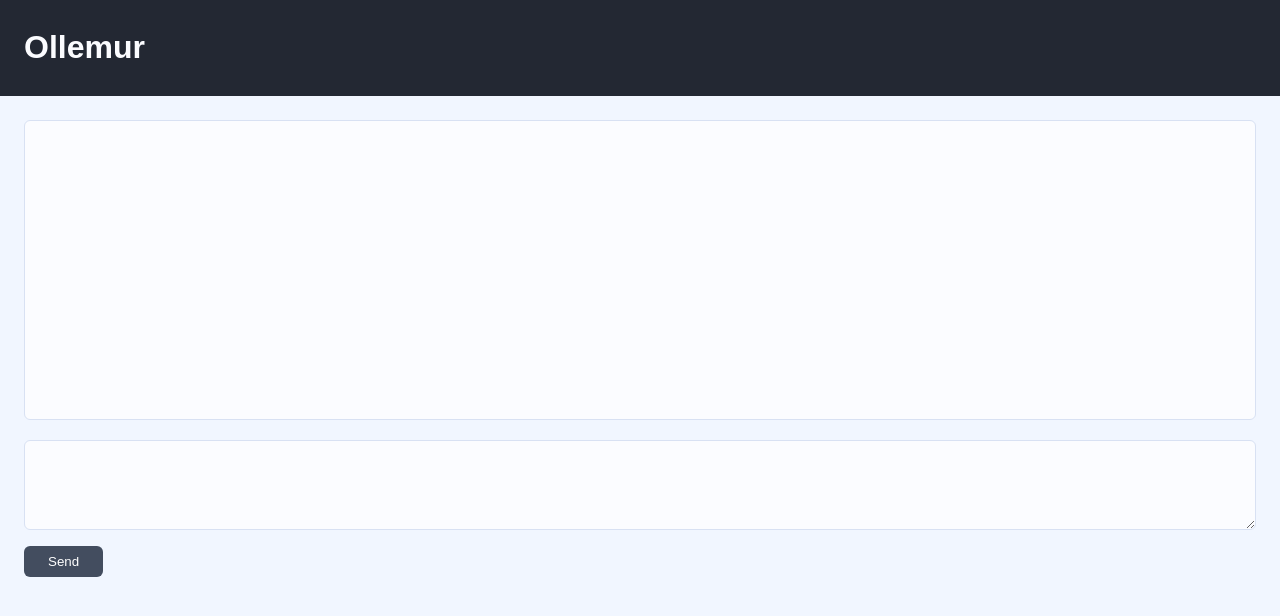
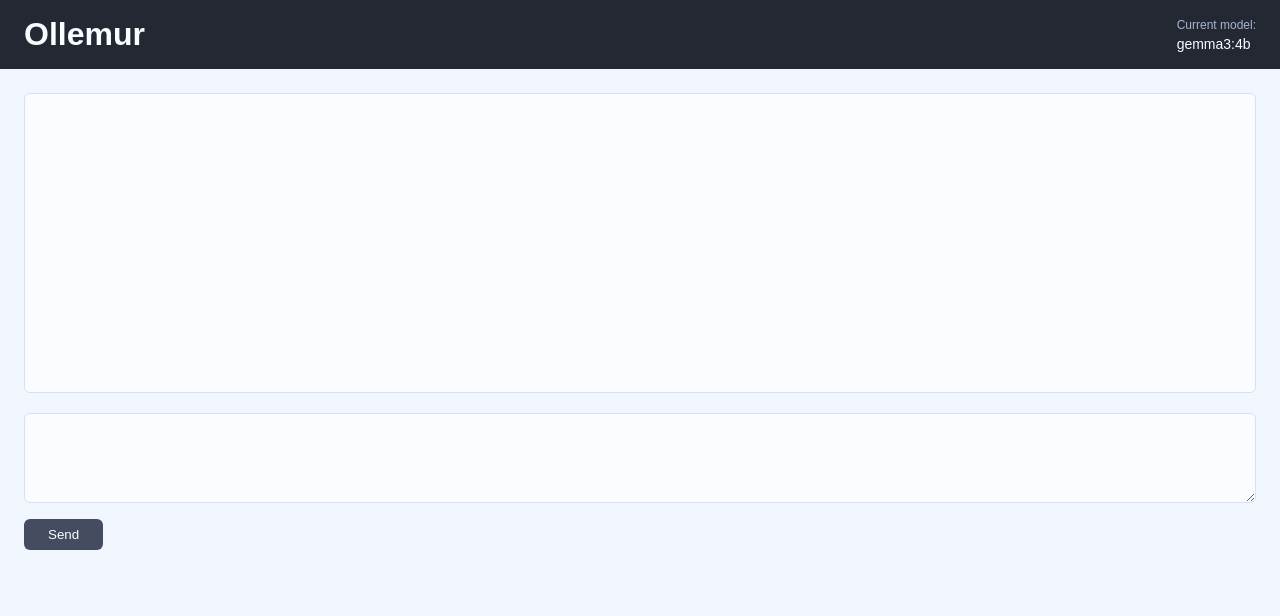
Before and after one commit to tylerwoodcook/ollemur, a website built with Parcel: page index.html in a window 1280 px wide. Built offline with nearby package versions, Linux system fonts and the light colour scheme.

Commit message:
Various styling updates

```diff
--- a/index.html
+++ b/index.html
@@ -9,7 +9,13 @@ initial-scale=1.0">
 </head>
 <body>
     <header>
-        <h1>Ollemur</h1>
+        <div id="header-left">
+            <h1>Ollemur</h1>
+        </div>
+        <div id="header-right">
+            <p id="model-name-label">Current model:</p>
+            <p id="model-name"></p>
+        </div>
     </header>
 
     <main id="chat-area">
--- a/script.js
+++ b/script.js
@@ -3,6 +3,7 @@ import { marked } from 'marked';
 const chatLog = document.getElementById("chat-log");
 const promptInput = document.getElementById("prompt-input");
 const sendButton = document.getElementById("send-button");
+const currentModel = 'gemma3:4b';
 
 // Function to fetch data from the Ollama API
 async function getResponse() {
@@ -15,7 +16,7 @@ async function getResponse() {
           'Content-Type': 'application/json'
       },
       body: JSON.stringify({
-          model: 'gemma3:4b',
+          model: currentModel,
           prompt: prompt,
           stream: true
       })
@@ -77,3 +78,10 @@ promptInput.addEventListener("keyup", function (event) {
         getResponse();
     }
 });
+
+// Function to display current model name
+function displayCurrentModel() {
+    const modelContainer = document.getElementById('model-name');
+    modelContainer.innerText = currentModel;
+}
+displayCurrentModel();
--- a/style.css
+++ b/style.css
@@ -21,20 +21,39 @@ body {
   padding: 0;
 }
 
+/* ---------------------- */
+/* --- HEADER SECTION --- */
+/* ---------------------- */
 header {
+  display: flex;
+  flex-direction: row;
+  align-items: center;
+  justify-content: space-between;
   background-color: var(--gray-15);
   color: var(--gray-100);
-  padding: 8px 24px;
+  padding: 16px 24px;
 }
 header h1 {
   font-size: 24px 44px 24px 24px;
+  margin: 0;
+}
+#model-name-label {
+  color: var(--gray-70);
+  margin: 0 0 4px 0;
+  font-size: 12px;
+}
+#model-name {
+  color: var(--gray-100);
+  margin: 0;
+  font-size: 14px;
 }
 
+/* -------------------- */
+/* --- CHAT SECTION --- */
+/* -------------------- */
 #chat-area {
   margin: 24px;
 }
-
-
 #chat-log {
   box-sizing: border-box;
   width: 100%;
@@ -45,31 +64,24 @@ header h1 {
   overflow-y: scroll; /* Enable scrolling */
   border-radius: var(--radius-small);
 }
-/* Style the scrollbar track */
 #chat-log::-webkit-scrollbar {
   width: 8px;
   height: 8px;
 }
-/* Style the scrollbar handle (the part the user drags) */
 #chat-log::-webkit-scrollbar-thumb {
   background-color: var(--gray-90);
   border-radius: var(--radius-med);
 }
-/* Style the scrollbar handle on hover */
 #chat-log::-webkit-scrollbar-thumb:hover {
   background-color: var(--gray-70);
 }
-/* Style the scrollbar track */
 #chat-log::-webkit-scrollbar-track {
   background-color: var(--gray-100);
   border-radius: 0 var(--radius-small) var(--radius-small) 0;
 }
-/* Optional: Style the scrollbar corner (the space between the horizontal and vertical scrollbar) */
 #chat-log::-webkit-scrollbar-corner {
   background-color: transparent;
 }
-
-
 #prompt-area {
   margin-top: 20px;
   display: flex;
@@ -77,7 +89,6 @@ header h1 {
   flex-direction: column;
   width: 100%;
 }
-
 #prompt-input {
   box-sizing: border-box;
   width: 100%;
@@ -88,7 +99,6 @@ header h1 {
   border-radius: var(--radius-small);
   background-color: var(--gray-100);
 }
-
 #send-button {
   padding: 8px 24px;
   margin: 16px 0;
```
Also changed, not shown: dist/index.html, 4 other files.
